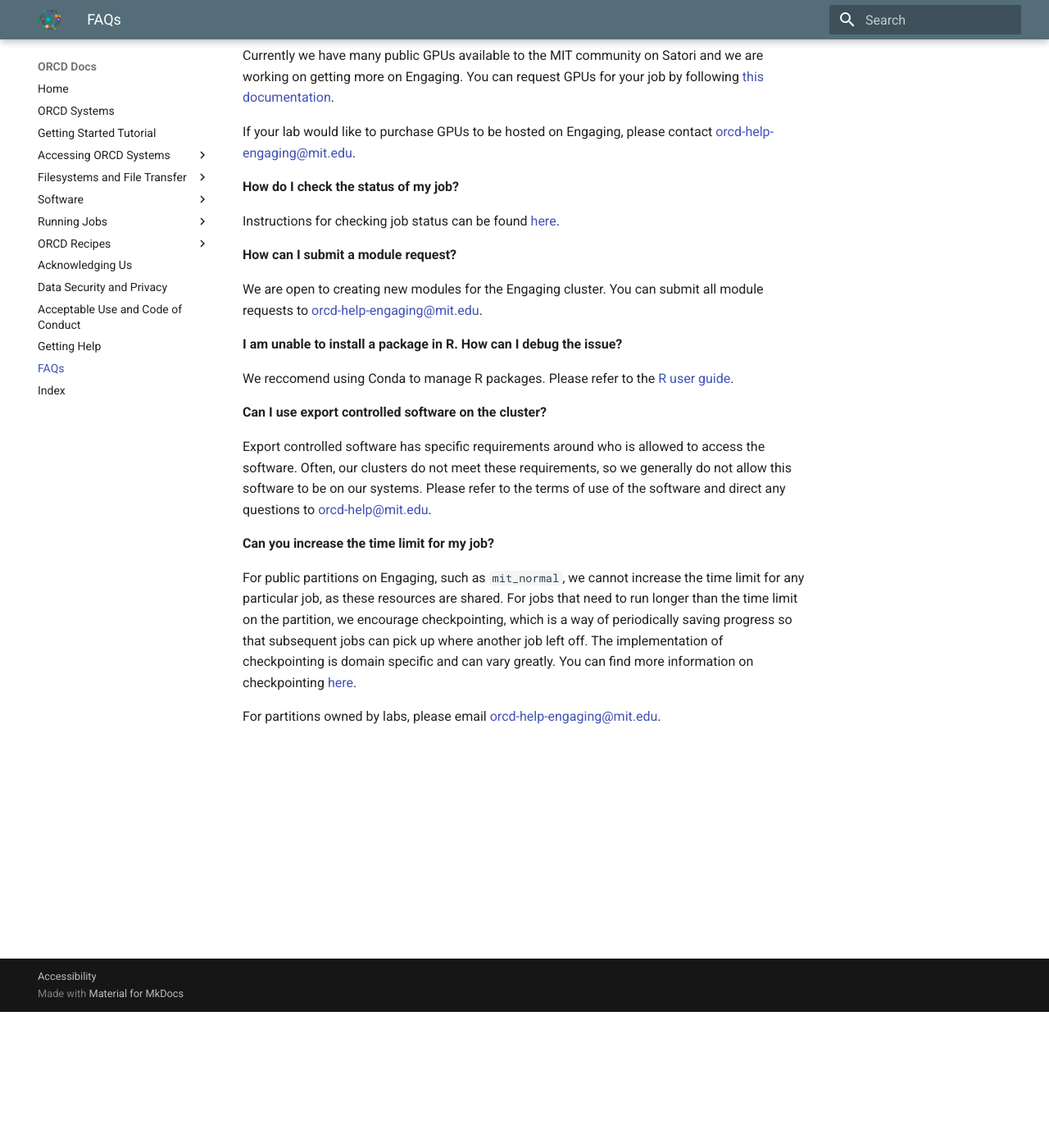
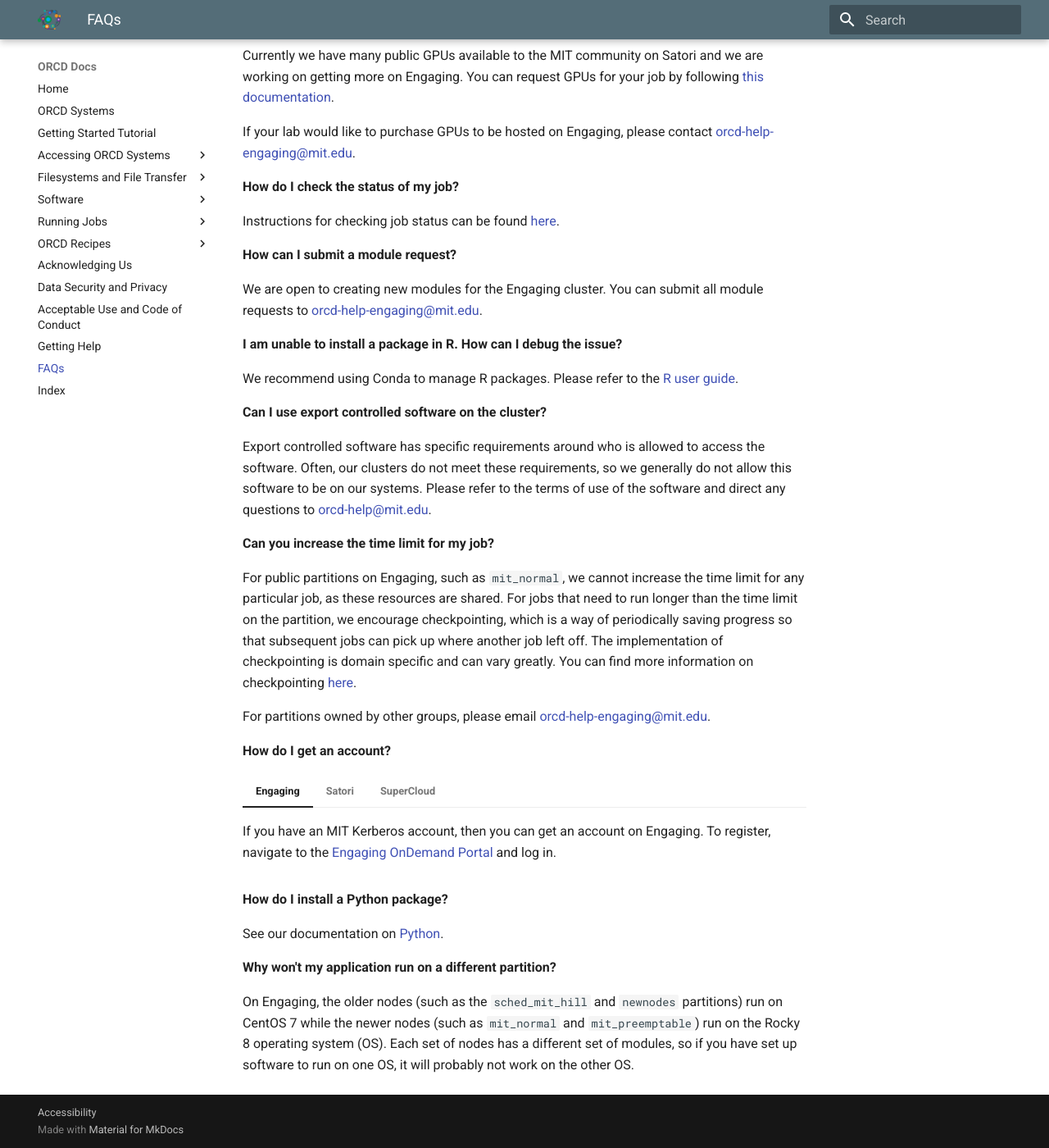
Before and after one commit to mit-orcd/orcd-docs-edit, an MkDocs documentation site: the page built from docs/faqs.md, in a window 1280 px wide and 1400 px high, scrolled down 166 px. Shown: the whole window at 82% size. Built offline with MkDocs 1.6.1 and Material for MkDocs 9.7.7, drawn with Linux system fonts in a browser that asks for light colours.

Commit message:
adding more questions

```diff
--- a/docs/faqs.md
+++ b/docs/faqs.md
@@ -21,7 +21,7 @@
 
 **I am unable to install a package in R. How can I debug the issue?**
 
-We reccomend using Conda to manage R packages. Please refer to the
+We recommend using Conda to manage R packages. Please refer to the
 [R user guide](software/R.md).
 
 **Can I use export controlled software on the cluster?**
@@ -42,4 +42,33 @@
 is domain specific and can vary greatly. You can find more information on
 checkpointing [here](https://rc-docs.northeastern.edu/en/latest/best-practices/checkpointing.html).
 
-For partitions owned by labs, please email <orcd-help-engaging@mit.edu>.
+For partitions owned by other groups, please email <orcd-help-engaging@mit.edu>.
+
+**How do I get an account?**
+
+=== "Engaging"
+    If you have an MIT Kerberos account, then you can get an account on
+    Engaging. To register, navigate to the [Engaging OnDemand Portal](https://engaging-ood.mit.edu/)
+    and log in.
+
+=== "Satori"
+    If you have an MIT Kerberos account, then you can get an account on Satori.
+    To register, navigate to the [Satori Portal](https://satori-portal.mit.edu/)
+    and log in.
+
+=== "SuperCloud"
+    Access to SuperCloud is more restrictive and the account generation process
+    is more involved. For more information, see the
+    [SuperCloud documentation](https://mit-supercloud.github.io/supercloud-docs/requesting-account/).
+
+**How do I install a Python package?**
+
+See our documentation on [Python](software/python.md).
+
+**Why won't my application run on a different partition?**
+
+On Engaging, the older nodes (such as the `sched_mit_hill` and `newnodes`
+partitions) run on CentOS 7 while the newer nodes (such as `mit_normal` and
+`mit_preemptable`) run on the Rocky 8 operating system (OS). Each set of nodes
+has a different set of modules, so if you have set up software to run on one OS,
+it will probably not work on the other OS.
```
